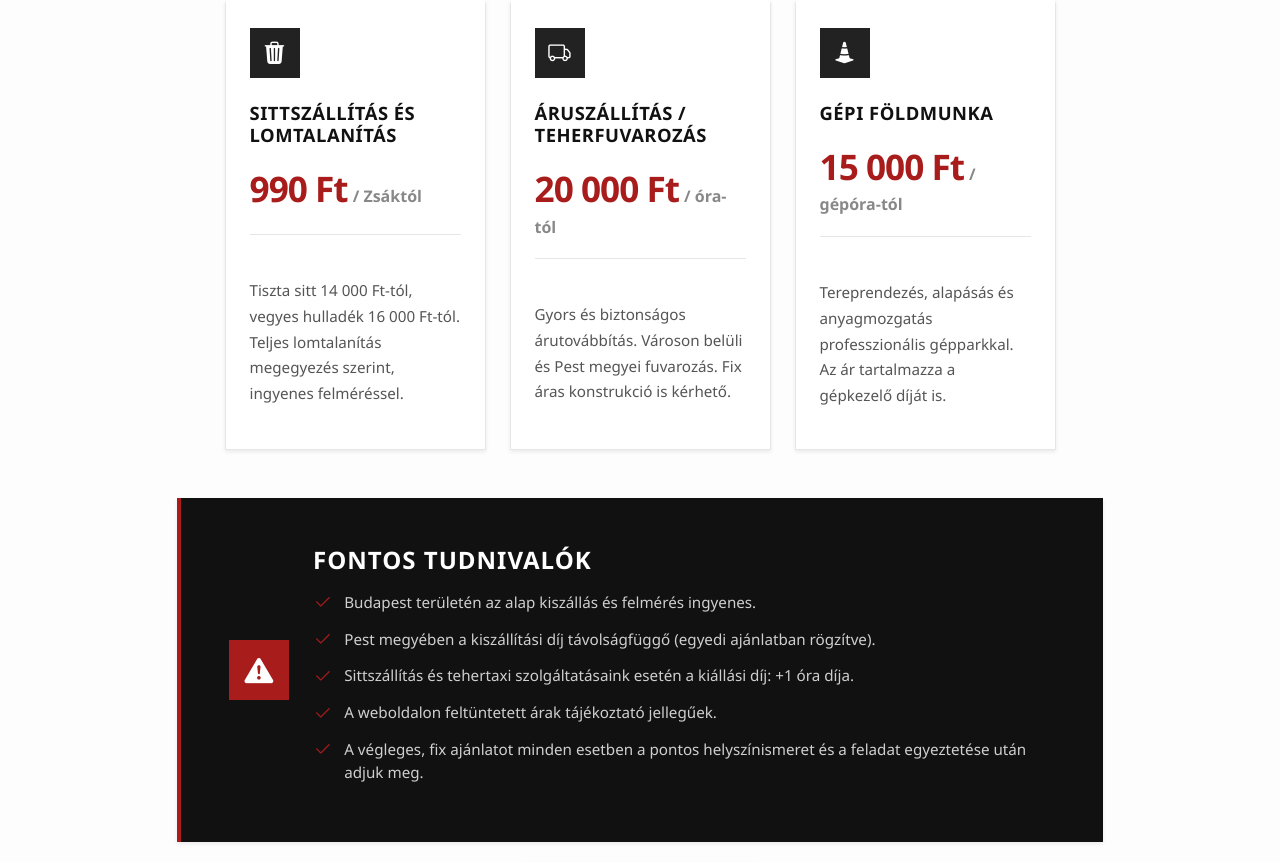
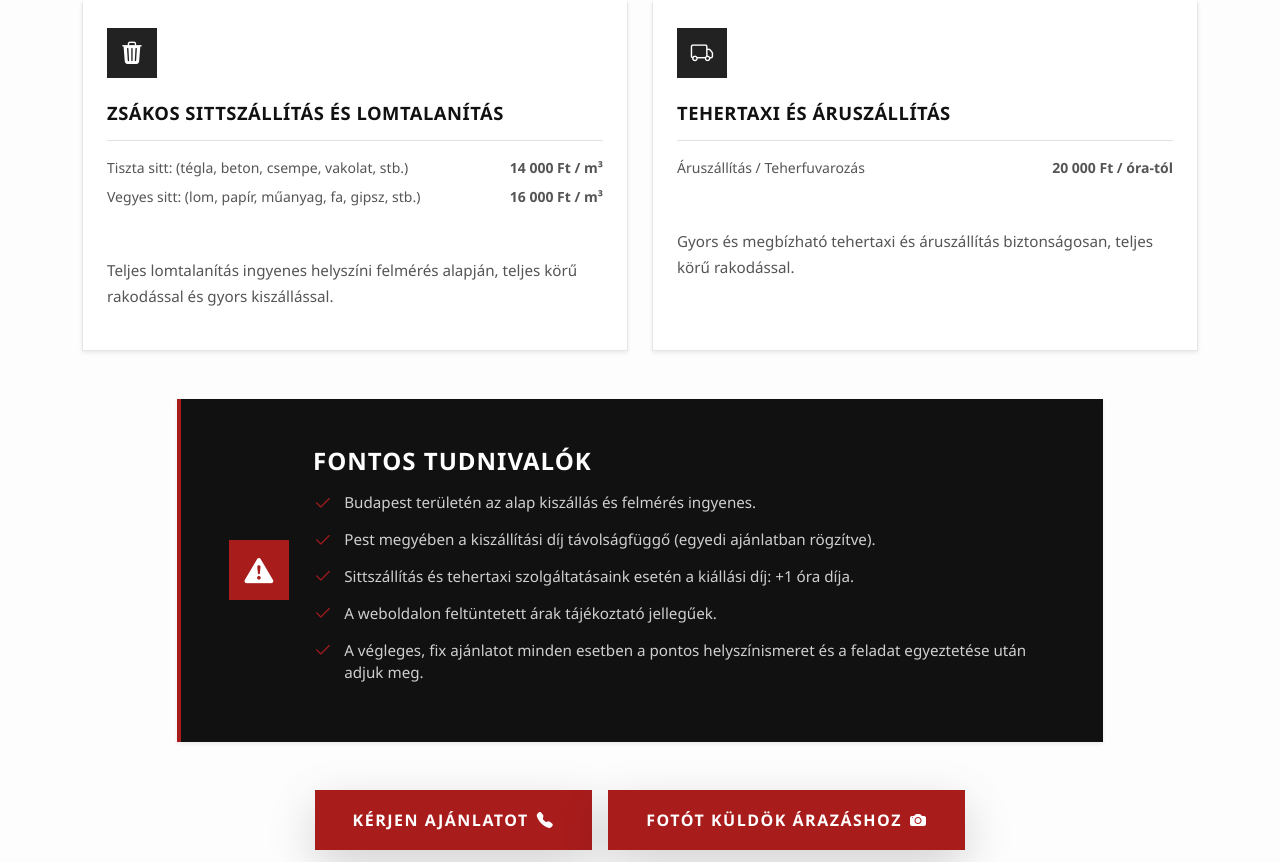
Before and after one commit to gillichnorbert/sitt, an Angular app: page /araink in a window 1280 px wide. Shown: the part 458-1320 px from the top of the page. Built offline with nearby package versions, Linux system fonts and the light colour scheme.

Commit message:
mindenféle faszság

```diff
--- a/src/app/components/hero/hero.component.html
+++ b/src/app/components/hero/hero.component.html
@@ -8,12 +8,12 @@
 
           <!-- Fekete címke a cím felett -->
           <div class="v-hero-badge bg-dark text-white px-3 py-1 mb-4 d-inline-block">
-            ÁTFOGÓ SZOLGÁLTATÁSOK
+            Akár MÁR AZNAPI KISZÁLLÁSSAL
           </div>
 
           <h1 class="v-hero-title mb-4">
-            Sittszállítás és tehertaxi <br>
-            <span class="v-text-red">Budapesten és Pest megyében </span>
+            Zsákos Sittszállítás <br> <span class="v-text-red">és tehertaxi</span><br>
+            <!-- <span class="v-text-red">Budapesten és Pest megyében </span> -->
           </h1>
 
           <p class="v-hero-desc text-secondary mb-5">
--- a/src/app/components/hero/hero.component.scss
+++ b/src/app/components/hero/hero.component.scss
@@ -1,28 +1,29 @@
 /* =========================================
-   VERTREND STÍLUS: HERO (KÉP NÉLKÜL, SZOLGÁLTATÁS FÓKUSSZAL)
+   VERTREND STÍLUS: HERO KÉPES HÁTTÉRREL
    ========================================= */
 
 $v-red: #a81c1c;
 $v-dark: #111111;
 $v-gray: #555555;
-$v-bg-light: #eef1f5; /* Elegáns, nagyon halvány ipari szürke háttér */
+$v-bg-light: #eef1f5;
 
 .v-text-red { color: $v-red !important; }
 .letter-spacing-1 { letter-spacing: 1px; }
 
 /* A teljes szekció háttere */
 .v-hero-section {
-  background-color: $v-bg-light;
+  /* ÚJ: Kép beállítása háttérnek (középre igazítva, kitöltve) */
+  background: url('/assets/cover.png') center/cover no-repeat;
+  background-color: $v-dark; /* Biztonsági háttér, amíg betölt a kép */
   min-height: 85vh; /* Hogy kitöltse a képernyőt */
   position: relative;
 
-  /* Egy finom átlós vonal a háttérben, hogy ne legyen túl üres a kép hiánya miatt */
+  /* ÚJ: Elegáns sötétítő réteg (overlay), hogy a fehér doboz kiugorjon a térből */
   &::before {
     content: '';
     position: absolute;
     top: 0; right: 0; bottom: 0; left: 0;
-    background: linear-gradient(135deg, transparent 49%, rgba(0,0,0,0.02) 50%, transparent 51%);
-    background-size: 20px 20px;
+    background: rgba(17, 17, 17, 0.65); /* 65%-os fekete sötétítés */
     z-index: 0;
   }
 }
@@ -34,8 +35,8 @@ $v-bg-light: #eef1f5; /* Elegáns, nagyon halvány ipari szürke háttér */
 
 /* --- BAL OLDAL: FEHÉR DOBOZ (VERTREND STÍLUS) --- */
 .v-hero-content-box {
-  border-left: 8px solid $v-red; /* A vastag piros vonal bal oldalon */
-  border-radius: 0; /* Szigorúan szögletes */
+  border-left: 8px solid $v-red;
+  border-radius: 0;
   position: relative;
   z-index: 2;
 
@@ -45,6 +46,7 @@ $v-bg-light: #eef1f5; /* Elegáns, nagyon halvány ipari szürke háttér */
     font-weight: 800;
     letter-spacing: 2px;
   }
+
 
   .v-hero-title {
     font-size: clamp(2.2rem, 4vw, 3.8rem);
--- a/src/app/components/prices/prices.component.html
+++ b/src/app/components/prices/prices.component.html
@@ -10,10 +10,11 @@
       </p>
     </div>
 
+    <!-- A kártyák rácsa: itt lett col-lg-6, hogy 2 nagy kártya legyen! -->
     <div class="row g-4 justify-content-center mb-5">
 
       @for (item of pricingItems; track item.title) {
-        <div class="col-md-6 col-xl-3">
+        <div class="col-md-6 col-lg-6">
           <div class="v-price-card h-100 d-flex flex-column shadow-sm p-4">
 
             <div class="v-icon-box mb-4">
@@ -22,10 +23,22 @@
 
             <h3 class="v-card-title mb-3">{{ item.title }}</h3>
 
-            <div class="v-price-display mb-4">
+            <!-- <div class="v-price-display mb-4">
               <span class="price-amount">{{ item.price }}</span>
-              <span class="price-unit">{{ item.unit }}</span>
-            </div>
+               <span class="price-unit">{{ item.unit }}</span>
+            </div> -->
+
+            <!-- BELSŐ ÁRLISTA (Csak ott jelenik meg, ahol van adat a subPrices-ban) -->
+            @if (item.subPrices && item.subPrices.length > 0) {
+              <ul class="list-unstyled mb-4 border-top pt-3">
+                @for (sub of item.subPrices; track sub.name) {
+                  <li class="d-flex justify-content-between mb-2">
+                    <span class="small">{{ sub.name }}</span>
+                    <strong class="small">{{ sub.value }}</strong>
+                  </li>
+                }
+              </ul>
+            }
 
             <p class="v-card-text flex-grow-1">
               {{ item.desc }}
@@ -56,9 +69,13 @@
           </div>
         </div>
 
-        <div class="mt-4">
+        <!-- GOMBOK: Hívás és Képküldés egymás mellett -->
+        <div class="mt-4 d-flex flex-column flex-md-row justify-content-center gap-3">
           <a href="tel:+36707287316" class="v-btn v-btn-primary shadow-lg">
             KÉRJEN AJÁNLATOT <i class="bi bi-telephone-fill ms-2"></i>
+          </a>
+          <a href="mailto:terramoveinfo@gmail.com?subject=Árajánlatkérés%20fotó%20alapján" class="v-btn v-btn-primary shadow-lg">
+            FOTÓT KÜLDÖK ÁRAZÁSHOZ <i class="bi bi-camera-fill ms-2"></i>
           </a>
         </div>
 
--- a/src/app/components/prices/prices.component.ts
+++ b/src/app/components/prices/prices.component.ts
@@ -11,28 +11,24 @@ import { RouterModule } from '@angular/router';
 })
 export class PricesComponent {
 
-  // A 4 fő szolgáltatás árazási adatai
+  // Pontosan 2 nagy kártya adatai
   pricingItems = [
     {
-      title: 'Sittszállítás és Lomtalanítás',
-      price: '990 Ft',
-      unit: '/ Zsáktól',
-      desc: 'Tiszta sitt 14 000 Ft-tól, vegyes hulladék 16 000 Ft-tól. Teljes lomtalanítás megegyezés szerint, ingyenes felméréssel.',
-      icon: 'bi-trash3-fill'
+      title: 'Zsákos sittszállítás és Lomtalanítás',
+      desc: 'Teljes lomtalanítás ingyenes helyszíni felmérés alapján, teljes körű rakodással és gyors kiszállással.',
+      icon: 'bi-trash3-fill',
+      subPrices: [
+        { name: 'Tiszta sitt: (tégla, beton, csempe, vakolat, stb.)', value: '14 000 Ft / m³' },
+        { name: 'Vegyes sitt: (lom, papír, műanyag, fa, gipsz, stb.)', value: '16 000 Ft / m³' }
+      ]
     },
     {
-      title: 'Áruszállítás / Teherfuvarozás',
-      price: '20 000 Ft',
-      unit: '/ óra-tól',
-      desc: 'Gyors és biztonságos árutovábbítás. Városon belüli és Pest megyei fuvarozás. Fix áras konstrukció is kérhető.',
-      icon: 'bi-truck'
-    },
-    {
-      title: 'Gépi Földmunka',
-      price: '15 000 Ft',
-      unit: '/ gépóra-tól',
-      desc: 'Tereprendezés, alapásás és anyagmozgatás professzionális gépparkkal. Az ár tartalmazza a gépkezelő díját is.',
-      icon: 'bi-cone-striped'
+      title: 'Tehertaxi és Áruszállítás',
+      desc: 'Gyors és megbízható tehertaxi és áruszállítás biztonságosan, teljes körű rakodással.',
+      icon: 'bi-truck',
+      subPrices: [
+        { name: 'Áruszállítás / Teherfuvarozás', value: '20 000 Ft / óra-tól' },
+      ]
     }
   ];
 
--- a/src/app/pages/aruszallitas/aruszallitas.component.html
+++ b/src/app/pages/aruszallitas/aruszallitas.component.html
@@ -68,7 +68,7 @@
           </div>
         </div>
 
-        <h4 class="fw-bolder text-uppercase mt-5 mb-4 letter-spacing-1">Fuvarozás Díjszabása</h4>
+        <!-- <h4 class="fw-bolder text-uppercase mt-5 mb-4 letter-spacing-1">Fuvarozás Díjszabása</h4>
 
         <div class="row g-3 mb-4">
           <div class="col-md-6">
@@ -90,7 +90,7 @@
               </div>
             </div>
           </div>
-        </div>
+        </div> -->
 
         <div class="v-price-info-box p-4 bg-light text-secondary">
           <p class="mb-2"><strong class="text-dark">Rakodás:</strong> Igény szerint profi rakodószemélyzetet is biztosítunk az áru szakszerű mozgatásához (külön díjazás ellenében).</p>
--- a/src/app/pages/sittszallitas/sittszallitas.component.html
+++ b/src/app/pages/sittszallitas/sittszallitas.component.html
@@ -3,7 +3,7 @@
   <div class="container position-relative z-1">
     <span class="v-subtitle text-white mb-3">Szolgáltatásunk</span>
     <h1 class="v-title-massive text-white mb-0">
-      SITTSZÁLLÍTÁS ÉS <br><span class="v-text-red">LOMTALANÍTÁS.</span>
+      ZSÁKOS SITTSZÁLLÍTÁS <br><span class="v-text-red">ÉS LOMTALANÍTÁS.</span>
     </h1>
   </div>
 </div>
@@ -44,7 +44,7 @@
               <i class="bi bi-box-seam-fill fs-2 v-text-red me-3 mt-1"></i>
               <div>
                 <h5 class="fw-bold mb-1">Teljes körű rakodás</h5>
-                <p class="text-secondary small mb-0">Kollégáink bármilyen mennyiséget le- és felpakolnak Ön helyett, kérésre a sitt bezsákolását is elvégzik.</p>
+                <p class="text-secondary small mb-0">Erős fizikumú kollégáink bármilyen mennyiséget le- és felpakolnak Ön helyett, kérésre a sitt bezsákolását is elvégzik.</p>
               </div>
             </div>
           </div>
@@ -73,7 +73,7 @@
         </div>
 
 <!-- Szolgáltatás Díjszabása (Változatlan, bevált dizájn) -->
-        <h4 class="fw-bolder text-uppercase mb-4 letter-spacing-1">Sittszállítás Díjszabása</h4>
+        <!-- <h4 class="fw-bolder text-uppercase mb-4 letter-spacing-1">Sittszállítás Díjszabása</h4>
 
         <div class="row g-3 mb-4">
           <div class="col-md-6">
@@ -104,7 +104,7 @@
               </div>
             </div>
           </div>
-        </div>
+        </div> -->
 
         <div class="v-price-info-box p-4 bg-light text-secondary mb-4">
           <p class="mb-2"><strong class="text-dark">Lomtalanítás:</strong> Pincék, padlások és hagyatékok teljes kiürítése ingyenes helyszíni felmérés alapján, fix összegért történik.</p>
```
Also changed, not shown: 1 other file (tests, documents, lock files or other folders).
